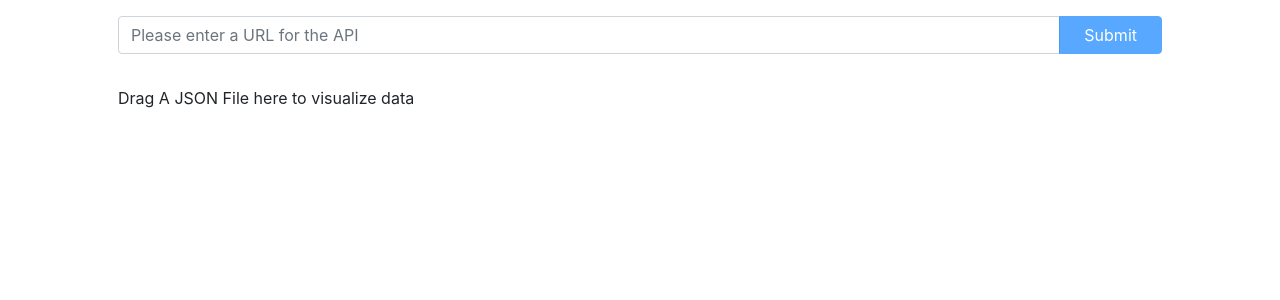
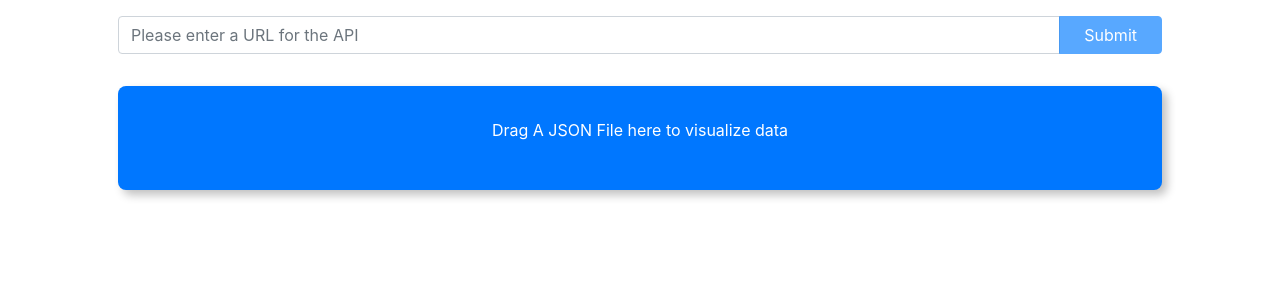
Before and after one commit to nosam1998/emsi-project, a React (Create React App) app: page / in a window 1280 px wide. Shown: the top 300 px of the page. Built offline with nearby package versions, Linux system fonts and the light colour scheme.

Commit message:
Fixed File Drag and Drop not working properly

```diff
--- a/src/App.css
+++ b/src/App.css
@@ -28,6 +28,28 @@
   color: #61dafb;
 }
 
+.drag-drop-zone {
+  width: 100%;
+  padding: 2rem;
+  text-align: center;
+  background: #07F;
+  border-radius: 0.5rem;
+  box-shadow: 5px 5px 10px #C0C0C0;
+  margin-bottom: 25px;
+}
+.drag-drop-zone p {
+  color: #FFF;
+}
+.drag-drop-zone.inside-drag-area {
+  opacity: 0.7;
+}
+.dropped-files li {
+  color: #07F;
+  padding: 3px;
+  text-align: left;
+  font-weight: bold;
+}
+
 @keyframes App-logo-spin {
   from {
     transform: rotate(0deg);
--- a/src/components/FileDragDropHandler.js
+++ b/src/components/FileDragDropHandler.js
@@ -22,18 +22,16 @@ class FileDragDropHandler extends Component {
 
     handleDrop = async (e) => {
         e.preventDefault();
-        const reader = new FileReader();
-        reader.onload = async (e) => {
-            const text = (e.target.result);
-            console.log(text);
-            this.props.stateHandler("apiData", JSON.parse(text));
-        };
+        try {
+            const reader = new FileReader();
+            reader.onload = async (e) => {
+                const text = (e.target.result);
+                // console.log(text);
+                this.props.stateHandler("apiData", JSON.parse(text));
+            };
 
-        try {
             reader.readAsText(e.dataTransfer.files[0]);
-        } catch (e) {
-            console.log(e)
-        }
+        } catch (err) {}
 
         e.stopPropagation();
         e.dataTransfer.clearData();
```
